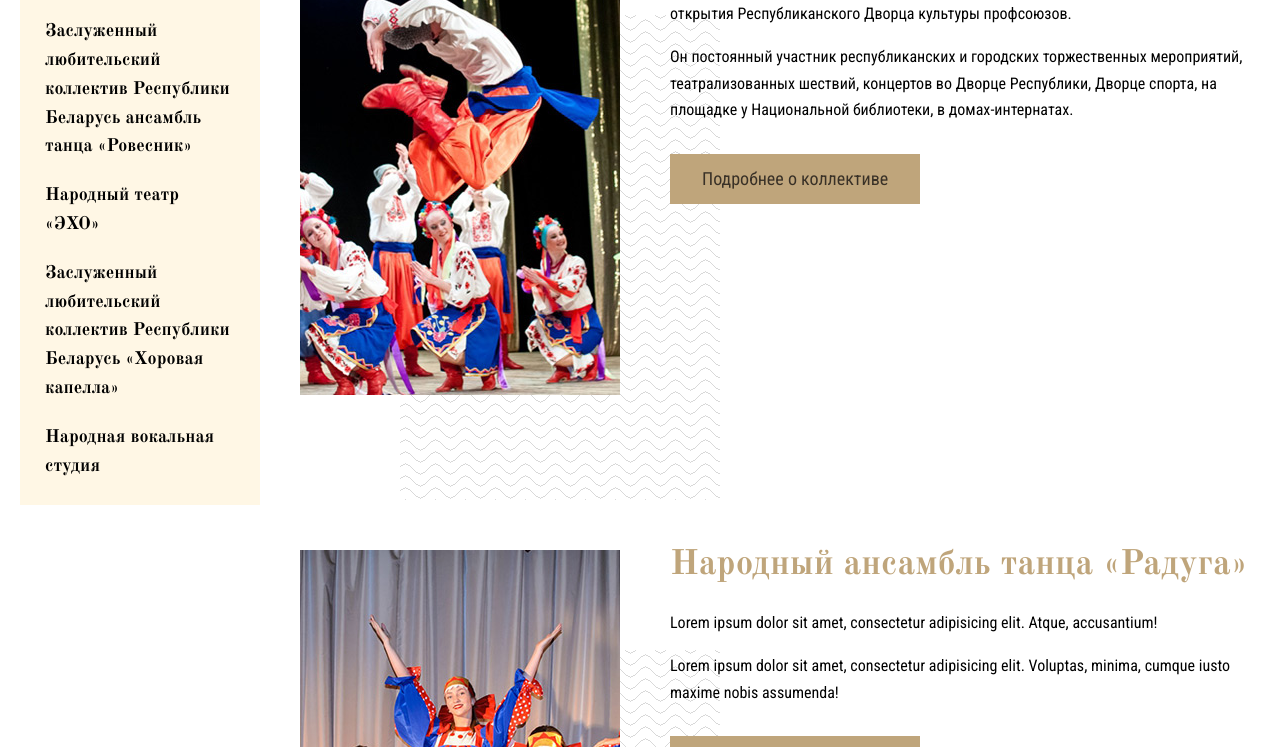
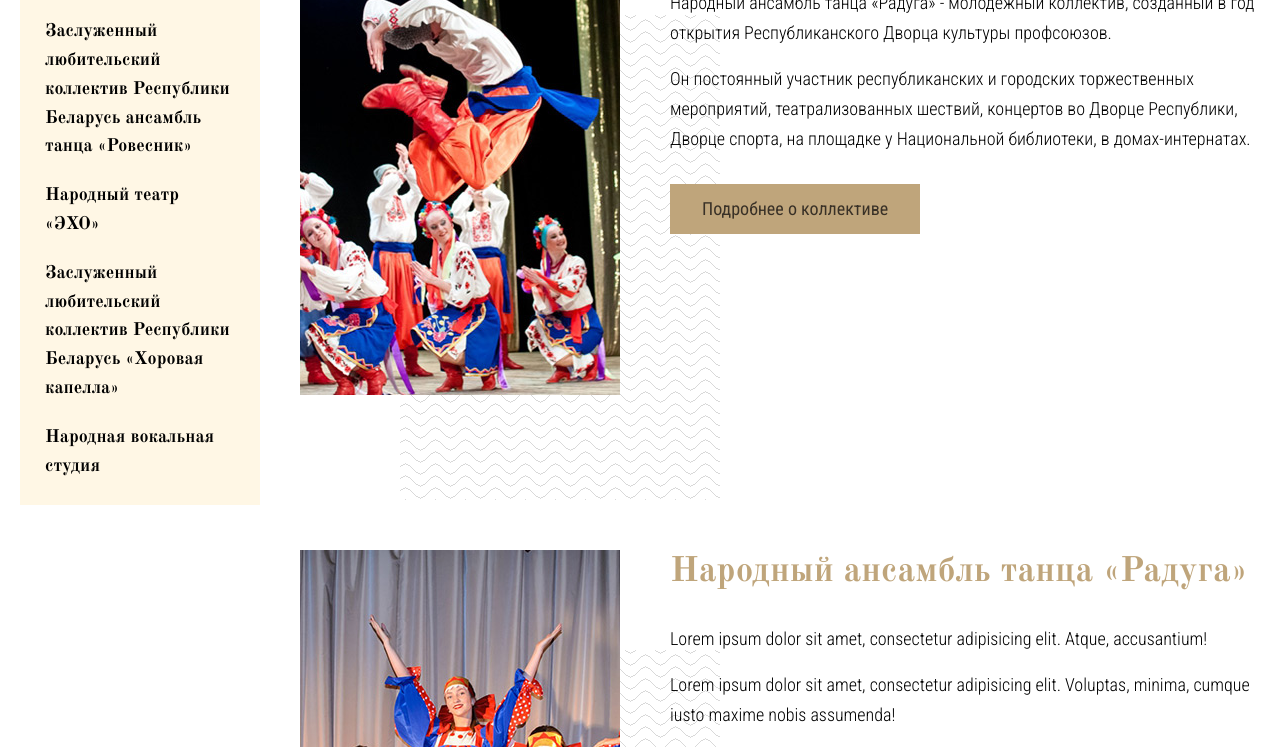
Before and after one commit to mafh/rdkp, a website: page src/bands.html in a window 1280 px wide. Shown: the part 747-1494 px from the top of the page. Drawn offline with nearby package versions, Linux system fonts and the light colour scheme; some packages are replaced by stand-ins of ours; files that its build step writes are made by us from their sources.

Commit message:
bands upd

```diff
--- a/src/sass/_screen.scss
+++ b/src/sass/_screen.scss
@@ -2906,11 +2906,9 @@ a.developer {
     padding-left: 50px;
     position: relative;
 
-    p {
-        font-size: 16px;
-        font-weight: 400;
-        font-family: "Roboto Condensed", sans-serif;
-    }
+    font-size: 18px;
+    font-weight: 300;
+    font-family: $roboto;
 
     p:nth-last-child(2) {
         padding-bottom: 30px;
@@ -2919,10 +2917,10 @@ a.developer {
 
 .band-title {
     font-size: 35px;
-    font-family: 'Old';
+    font-family: $old;
     color: $gold;
     font-weight: 700;
-    line-height: 30px;
+    line-height: 1.25;
     padding-bottom: 30px;
 }
 
```
